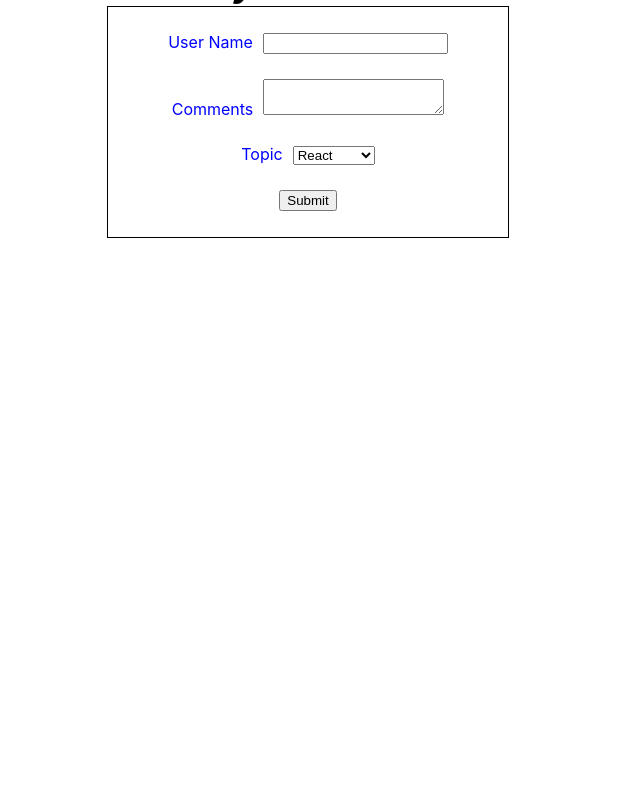
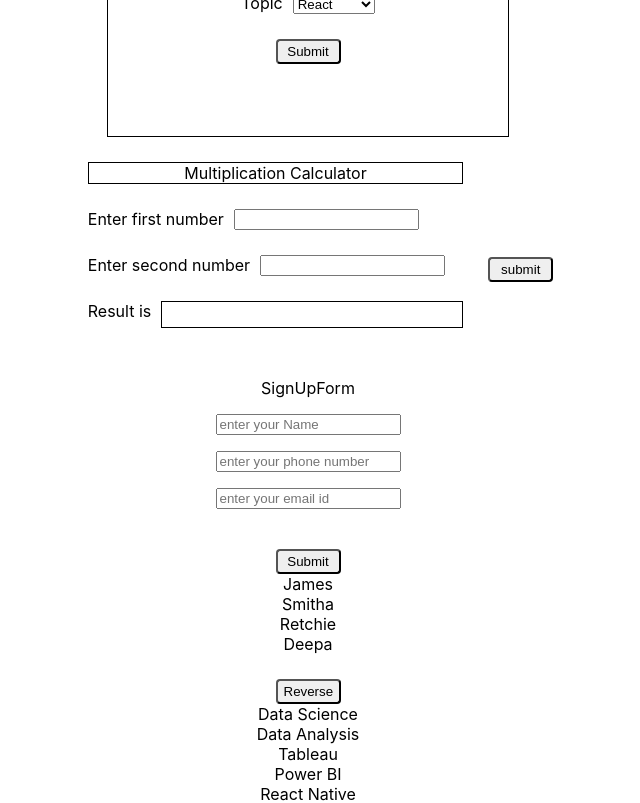
Before and after one commit to renu28choudhary/ReactPratice23, a React (Create React App) app in the folder react-pratice/: page / in a window 1280 px wide. Shown: the part 1120-1923 px from the top of the page, without its empty margins (332-972 px from the left). Before the commit the page ends 1358 px from the top, so only its background shows below. Built offline with nearby package versions, Linux system fonts and the light colour scheme.

Commit message:
updating forms

```diff
--- a/react-pratice/src/App.js
+++ b/react-pratice/src/App.js
@@ -10,6 +10,10 @@ import NameList from "./NameList";
 import EmployeeList from "./EmployeeList";
 import Stylesheet from "./Stylesheet";
 import Form from "./Form";
+import CalForm from "./CalForm";
+import SignUpForm from "./SignUpForm";
+import NamesLIst from "./NamesLIst";
+import ShowNames from "./ShowNames";
 
 
 function App() {
@@ -27,6 +31,10 @@ function App() {
       <EmployeeList />
       <Stylesheet primary={false} />
       <Form/>
+      <CalForm/>
+      <SignUpForm/>
+      <NamesLIst/>
+      <ShowNames/>
     </div>
   );
 }
--- /dev/null
+++ b/react-pratice/src/CalForm.css
@@ -0,0 +1,40 @@
+.column{
+  display:flex;
+  justify-content: center;
+}
+
+.top{
+  margin:25px;
+}
+
+.topBorder{
+  border: 1px solid black;
+  margin-bottom: 25px;
+}
+
+label {
+  color:black;
+}
+
+button {
+  width:65px;
+  height:25px;
+  border-radius: 4px;
+}
+
+.row {
+  display:flex;
+  margin-bottom: 25px;
+}
+
+.resultBorder{
+  border: 1px solid black;
+  height:25px;
+  width:300px;
+}
+
+.columncenter{
+  display:flex;
+  justify-content: center;
+  align-items: center;
+}
--- /dev/null
+++ b/react-pratice/src/CalForm.js
@@ -0,0 +1,72 @@
+// create a class componenet that renders and works for below task ..
+
+import React, { Component } from "react";
+import './CalForm.css'
+
+export class CalForm extends Component {
+  constructor(props) {
+    super(props);
+
+    this.state = {
+      num1: "",
+      num2: "",
+      result: "",
+    };
+  }
+
+  handleNum1Change = (e) => {
+    this.setState({
+      num1: e.target.value,
+    });
+  };
+
+  handleNum2Change = (e) => {
+    this.setState({
+      num2: e.target.value,
+    });
+  };
+
+  handleSubmit = (e) => {
+    e.preventDefault();
+    this.setState({
+      result: parseInt(this.state.num1) * parseInt(this.state.num2),
+    });
+  };
+
+  render() {
+    return (
+      <form onSubmit={this.handleSubmit}>
+        <div className="column">
+          <div className="top">
+          <div className="topBorder">Multiplication Calculator</div>
+          <div className="row">
+          <label>Enter first number</label>
+          <input
+            type="number"
+            value={this.state.num1}
+            onChange={this.handleNum1Change}
+          ></input>
+          </div>
+          <div className="row">
+            <label>Enter second number</label>
+            <input
+              type="number"
+              value={this.state.num2}
+              onChange={this.handleNum2Change}
+            ></input>
+          </div>
+          <div className="row">
+            <label>Result is</label>
+            <div className="resultBorder">{this.state.result}</div>
+          </div>
+          </div>
+          <div className="columncenter" >
+            <button>submit</button>
+          </div>
+        </div>
+      </form>
+    );
+  }
+}
+
+export default CalForm;
--- a/react-pratice/src/Form.css
+++ b/react-pratice/src/Form.css
@@ -1,10 +1,9 @@
 label {
   text-align: center;
   margin-right: 10px;
-  color:blue;
 }
 
-div {
+.marginTop {
   margin-top: 25px;
 }
 
@@ -12,7 +11,7 @@ button {
   margin-top: 25px;
 }
 
-form {
+.signForm {
   border: 1px solid black;
   height: 230px;
   width: 400px;
--- a/react-pratice/src/Form.js
+++ b/react-pratice/src/Form.js
@@ -36,8 +36,8 @@ class Form extends Component {
 
   render() {
     return (
-      <form onSubmit={this.handleSubmit}>
-        <div>
+      <form onSubmit={this.handleSubmit} className="signForm">
+        <div className="marginTop">
           <label>User Name</label>
           <input
             type="text"
--- /dev/null
+++ b/react-pratice/src/NamesLIst.js
@@ -0,0 +1,20 @@
+import React, { useState } from "react";
+
+function NamesLIst() {
+  const names = ["Deepa", "Retchie", "Smitha", "James"];
+  let revNames = names.reverse();
+  const [isClicked, setIsClicked] = useState(false);
+  const namesList = names.map((item,index) => <div key={index}>{item}</div>);
+  const handleClick = () => {
+    setIsClicked(true);
+  };
+  return (
+    <div>
+      <div>{namesList}</div>
+      <button onClick={handleClick}>Reverse</button>
+      {isClicked && <div>{revNames}</div>}
+    </div>
+  );
+}
+
+export default NamesLIst;
--- /dev/null
+++ b/react-pratice/src/ShowNames.js
@@ -0,0 +1,54 @@
+import React, { Component } from "react";
+const skills = [
+  "Data Science",
+  "Data Analysis",
+  "Tableau",
+  "Power BI",
+  "React Native",
+  "React",
+  "Swift",
+  "Excel",
+  "SQL",
+  "Big Data",
+];
+class ShowNames extends Component {
+  constructor(props) {
+    super(props);
+    this.state = {
+      names: [],
+      isClicked: false,
+    };
+  }
+
+  handleNameChange = (e) => {
+    this.setState({
+      names: e.target.value,
+    });
+  };
+
+  handleAddition = ()=>{
+    this.setState({
+      isClicked:true,
+      names: [...skills, ...this.state.names]
+    })
+  }
+
+  render() {
+    let showNamesList = skills.map((item,index) => <div key={index}>{item}</div>);
+    return (
+      <div>
+        { !this.state.isClicked &&<div>{showNamesList}</div>}
+        { <div>{this.state.names}</div>
+        }
+        <button onClick={this.handleAddition}>Add</button>
+        <input
+          type="text"
+          value={this.state.names}
+          onChange={this.handleNameChange}
+        ></input>
+      </div>
+    );
+  }
+}
+
+export default ShowNames;
--- /dev/null
+++ b/react-pratice/src/SignUpForm.css
@@ -0,0 +1,3 @@
+.center{
+  margin: 15px;
+}
--- /dev/null
+++ b/react-pratice/src/SignUpForm.js
@@ -0,0 +1,60 @@
+// 2.Create a form with 3 input field Name,phone number ,email id and
+//a submit button, and onclick of it ,the entered data should be shown in an alert message .
+
+import React, { useState } from "react";
+import './SignUpForm.css'
+
+function SignUpForm() {
+  const [name, setName] = useState("");
+  const [phonenum, setPhonenum] = useState("");
+  const [email, setEmail] = useState("");
+
+  const handleNameChange = (e) => {
+    setName(e.target.value);
+  };
+  const handlePhonenumChange = (e) => {
+    setPhonenum(e.target.value);
+  };
+  const handleEmailChange = (e) => {
+    setEmail(e.target.value);
+  };
+  const handleSubmit = () => {
+    alert(`${name} ${phonenum} ${email}`);
+  };
+  return (
+    <form onSubmit={handleSubmit}>
+      <div>
+        <div>SignUpForm</div>
+        <div>
+          <div className="center">
+            <input
+              type="text"
+              placeholder="enter your Name"
+              value={name}
+              onChange={handleNameChange}
+            ></input>
+          </div>
+          <div className="center">
+            <input
+              type="tel"
+              placeholder="enter your phone number"
+              value={phonenum}
+              onChange={handlePhonenumChange}
+            ></input>
+          </div>
+          <div className="center">
+            <input
+              type="email"
+              placeholder="enter your email id"
+              value={email}
+              onChange={handleEmailChange}
+            ></input>
+          </div>
+        </div>
+        <button>Submit</button>
+      </div>
+    </form>
+  );
+}
+
+export default SignUpForm;
```
Also changed, not shown: react-pratice/src/AddNames.js (added, +36 -0 lines).
